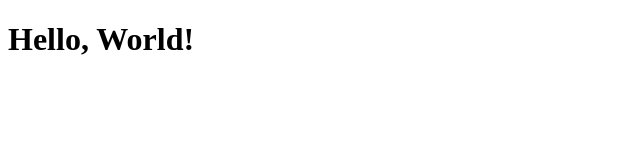
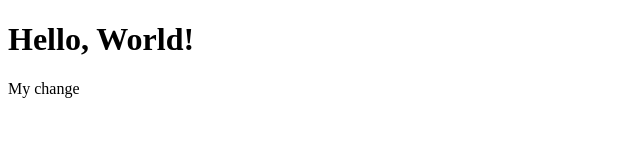
Before and after one commit to lyu-chunkwo/js-education, a plain HTML site: page index.html in a window 1280 px wide. Shown: the full height of the page, 0-640 px from the left. Drawn offline with nearby package versions, Linux system fonts and the light colour scheme.

Commit message:
change html

```diff
--- a/index.html
+++ b/index.html
@@ -13,6 +13,9 @@
 <body>
 
   <h1>Hello, World!</h1>
+  <p>
+    My change
+  </p>
 
 
 
```
